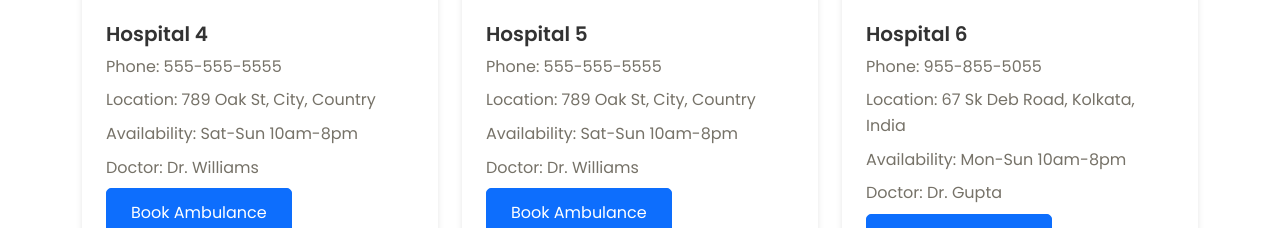
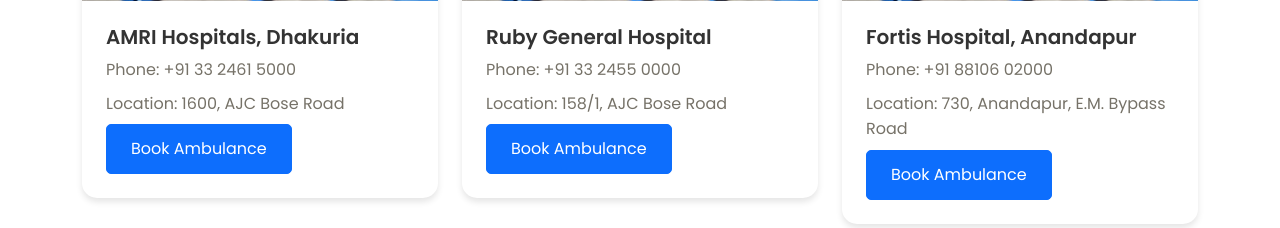
Before and after one commit to Subhasree09/LittleVita, a Django app: page /hospital/ in a window 1280 px wide. Shown: the part 1453-1681 px from the top of the page. Run offline with Django 4.2, Linux system fonts and the light colour scheme; data comes from the database, SQL or seed files in the repository; both versions use the stored data as it was after the commit; some libraries are stand-ins or nearby versions.

Commit message:
hospital backend and blog page images

```diff
--- a/Base/models.py
+++ b/Base/models.py
@@ -139,6 +139,7 @@ class Hospital(models.Model):
     state = models.CharField(max_length=100)
     country = models.CharField(max_length=100)
     phone_number = models.CharField(max_length=20)
+    image = models.ImageField(upload_to='hospital_images/', default='default_hospital.jpeg')
     # Add other fields as needed
 
     def __str__(self):
--- a/Base/static/Base/css/hospital.css
+++ b/Base/static/Base/css/hospital.css
@@ -214,3 +214,28 @@ background-color: var(--primary-color-dark);
 .submit-btn:hover {
   background-color: #e50036;
 }
+
+
+.search-bar{
+  width: 100%;
+  height: 100%;
+  padding: 20px;
+  display: flex;
+  flex-direction: row;
+  justify-content: end;
+  align-items: center;
+  gap: 10px;
+}
+
+.user-input{
+  /* width: 100%; */
+  height: 100%;
+  padding: 10px;
+  border: none;
+  border-radius: 4px;
+  box-shadow: 0 5px 15px rgba(17, 16, 16, 0.533);
+}
+
+.search-btn{
+  box-shadow: 0 5px 15px rgba(17, 16, 16, 0.533);
+}
--- a/Base/templates/Base/hospital.html
+++ b/Base/templates/Base/hospital.html
@@ -6,7 +6,7 @@
 {% endblock title %}
 
 {% block css %}
-<link href="https://cdn.jsdelivr.net/npm/remixicon@3.4.0/fonts/remixicon.css" rel="stylesheet" />
+{% comment %} <link href="https://cdn.jsdelivr.net/npm/remixicon@3.4.0/fonts/remixicon.css" rel="stylesheet" /> {% endcomment %}
 <link rel="stylesheet" href={% static "Base/css/hospital.css" %}>
 {% endblock css %}
 
@@ -27,134 +27,42 @@
   </header>
 
 
-
   <div class="container">
+    <form method="GET" action="" class='search-bar'>
+      <input type="text" name="q" placeholder="Search diseases..." class="user-input ">
+      <input type="submit" value="Search" class="btn btn-outline-warning search-btn">
+    </form>
     <h2 class="text-center mt-5 mb-4">Hospital Information</h2>
     <div class="row">
-      <!-- Hospital Card 1 -->
+
+      <!-- Hospital Card  -->
+      {% for hospital in hospitals  %}
       <div class="col-md-4">
         <div class="card hospital-card">
-          <img src="Hospital-de-Bellvitge.jpg" class="card-img-top" alt="...">
+          <img src={{hospital.image.url}} class="card-img-top" alt="...">
           <div class="card-body">
-            <h5 class="card-title">Hospital 1</h5>
-            <p class="card-text">Phone: 123-456-7890</p>
-            <p class="card-text">Location: 128 Vivekanada Road,  Kolkata, India</p>
-            <p class="card-text">Availability: Mon-Sat 9am-5pm</p>
-            <p class="card-text">Doctor: Dr. Roy</p>
+            <h5 class="card-title">{{hospital.hospital_name}}</h5>
+            <p class="card-text">Phone: {{hospital.phone_number}}</p>
+            <p class="card-text">Location: {{hospital.address}}</p>
             <a href="#" class="btn btn-primary btn-book-ambulance">Book Ambulance</a>
           </div>
         </div>
       </div>
+      {% endfor %}
 
-      <!-- Hospital Card 2 -->
+      {% for hospital in gemini_hospitals  %}
       <div class="col-md-4">
         <div class="card hospital-card">
-          <img src="Hoshiarpur_home.png" class="card-img-top" alt="...">
+          <img src={% static "Base/media/default_hospital.jpeg" %} class="card-img-top" alt="...">
           <div class="card-body">
-            <h5 class="card-title">Hospital 2</h5>
-            <p class="card-text">Phone: 987-654-3210</p>
-            <p class="card-text">Location: 456 Elm Bose St, Kolkata, India</p>
-            <p class="card-text">Availability: Mon-Fri 9am-5pm</p>
-            <p class="card-text">Doctor: Dr. Sen</p>
+            <h5 class="card-title">{{hospital.hospital_name}}</h5>
+            <p class="card-text">Phone: {{hospital.phone_number}}</p>
+            <p class="card-text">Location: {{hospital.address}}</p>
             <a href="#" class="btn btn-primary btn-book-ambulance">Book Ambulance</a>
           </div>
         </div>
       </div>
-
-      <!-- Hospital Card 3 -->
-      <div class="col-md-4">
-        <div class="card hospital-card">
-          <img src="Hospital-de-Bellvitge.jpg" class="card-img-top" alt="...">
-          <div class="card-body">
-            <h5 class="card-title">Hospital 3</h5>
-            <p class="card-text">Phone: 855-555-7855</p>
-            <p class="card-text">Location: 782 Bangur Avenue, City, Country</p>
-            <p class="card-text">Availability: Mon-Sun 10am-8pm</p>
-            <p class="card-text">Doctor: Dr. Samanta</p>
-            <a href="#" class="btn btn-primary btn-book-ambulance">Book Ambulance</a>
-          </div>
-        </div>
-      </div>
-      <div class="col-md-4">
-        <div class="card hospital-card">
-          <img src="Hospital-de-Bellvitge.jpg" class="card-img-top" alt="...">
-          <div class="card-body">
-            <h5 class="card-title">Hospital 4</h5>
-            <p class="card-text">Phone: 555-555-5555</p>
-            <p class="card-text">Location: 789 Oak St, City, Country</p>
-            <p class="card-text">Availability: Sat-Sun 10am-8pm</p>
-            <p class="card-text">Doctor: Dr. Williams</p>
-            <a href="#" class="btn btn-primary btn-book-ambulance">Book Ambulance</a>
-          </div>
-        </div>
-      </div>
-      <div class="col-md-4">
-        <div class="card hospital-card">
-          <img src="Hoshiarpur_home.png" class="card-img-top" alt="...">
-          <div class="card-body">
-            <h5 class="card-title">Hospital 5</h5>
-            <p class="card-text">Phone: 555-555-5555</p>
-            <p class="card-text">Location: 789 Oak St, City, Country</p>
-            <p class="card-text">Availability: Sat-Sun 10am-8pm</p>
-            <p class="card-text">Doctor: Dr. Williams</p>
-            <a href="#" class="btn btn-primary btn-book-ambulance">Book Ambulance</a>
-          </div>
-        </div>
-      </div>
-      <div class="col-md-4">
-        <div class="card hospital-card">
-          <img src="Hospital-de-Bellvitge.jpg" class="card-img-top" alt="...">
-          <div class="card-body">
-            <h5 class="card-title">Hospital 6</h5>
-            <p class="card-text">Phone: 955-855-5055</p>
-            <p class="card-text">Location: 67 Sk Deb Road,  Kolkata, India</p>
-            <p class="card-text">Availability: Mon-Sun 10am-8pm</p>
-            <p class="card-text">Doctor: Dr. Gupta</p>
-            <a href="#" class="btn btn-primary btn-book-ambulance">Book Ambulance</a>
-          </div>
-        </div>
-      </div>
-      <div class="col-md-4">
-        <div class="card hospital-card">
-          <img src="Hoshiarpur_home.png" class="card-img-top" alt="...">
-          <div class="card-body">
-            <h5 class="card-title">Hospital 7</h5>
-            <p class="card-text">Phone: 555-555-5555</p>
-            <p class="card-text">Location: 123 Armherst Street,  Kolkata, India</p>
-            <p class="card-text">Availability: Mon-Sun 10am-8pm</p>
-            <p class="card-text">Doctor: Dr. Debnath</p>
-            <a href="#" class="btn btn-primary btn-book-ambulance">Book Ambulance</a>
-          </div>
-        </div>
-      </div>
-      <div class="col-md-4">
-        <div class="card hospital-card">
-          <img src="Hospital-de-Bellvitge.jpg" class="card-img-top" alt="...">
-          <div class="card-body">
-            <h5 class="card-title">Hospital 8</h5>
-            <p class="card-text">Phone: 555-555-5555</p>
-            <p class="card-text">Location: 789 Oak St, City, Country</p>
-            <p class="card-text">Availability: Sat-Sun 10am-8pm</p>
-            <p class="card-text">Doctor: Dr. Williams</p>
-            <a href="#" class="btn btn-primary btn-book-ambulance">Book Ambulance</a>
-          </div>
-        </div>
-      </div>
-      <div class="col-md-4">
-        <div class="card hospital-card">
-          <img src="Hoshiarpur_home.png" class="card-img-top" alt="...">
-          <div class="card-body">
-            <h5 class="card-title">Hospital 9</h5>
-            <p class="card-text">Phone: 555-555-5555</p>
-            <p class="card-text">Location: 789 BB Sarani Road,Kolkata, India</p>
-            <p class="card-text">Availability: Mon-Sun 10am-8pm</p>
-            <p class="card-text">Doctor: Dr. Das</p>
-            <a href="#" class="btn btn-primary btn-book-ambulance">Book Ambulance</a>
-          </div>
-        </div>
-      </div>
-
-
+      {% endfor %}
 
     </div>
   </div>
--- a/Base/views.py
+++ b/Base/views.py
@@ -8,9 +8,16 @@ from django.contrib.auth.decorators import login_required
 import openai
 import google.generativeai as genai
 from django.http import JsonResponse
-from .models import Parent, Child, Disease, Doctor, Nutrition, Vaccine, VaccineStatus, Review
+from .models import Parent, Child, Disease, Doctor, Nutrition, Vaccine, VaccineStatus, Review, Hospital
 from decouple import config
 from datetime import date, datetime
+import json
+
+# Set the Gemini API key
+GOOGLE_API_KEY=config('GOOGLE_API_KEY')
+genai.configure(api_key=GOOGLE_API_KEY)
+model = genai.GenerativeModel('gemini-pro')
+
 
 # Create your views here.
 def loginUser(request):
@@ -139,9 +146,6 @@ def home(request):
     context['answer'] = answer
     if request.method == "POST":
         ask = request.POST.get('question')
-        GOOGLE_API_KEY=config('GOOGLE_API_KEY')
-        genai.configure(api_key=GOOGLE_API_KEY)
-        model = genai.GenerativeModel('gemini-pro')
         response = model.generate_content(f"""
                 I am an AI developed for a website named LittleVita, a platform dedicated to managing children's vaccination schedules and providing information about newborn baby health.
                 I can provide information about adding children, managing their vaccination schedules, tracking their vaccination status, and searching for information about nutrition, diseases, doctors, and vaccines specifically for newborn babies.
@@ -270,4 +274,40 @@ def vaccine_schedule(request):
 def hospital(request):
     context={}
     context['activeHospital']='activate'
+    if request.method == 'GET':
+        if 'q' in request.GET:
+            q = request.GET['q']
+
+            # access hospital from database and filter it with the query
+            hospital = Hospital.objects.filter(hospital_name__icontains=q)
+            city = Hospital.objects.filter(city__icontains=q)
+            hospitals = hospital.union(city)
+
+            # access hospital from gemini api
+            response = model.generate_content(f"""
+                generate hospitals information for {q} in a json format.
+                The information must contain hospital_name, address, phone_number".
+                Do not write  any other information such as json or python and so on.
+                only write the information in json string  format so that i can easily convert json to python dict.
+                """)
+            print(response.text)
+            # print(type(response.text))
+
+            gemini_hospitals = json.loads(response.text)
+            first_key = list(gemini_hospitals.keys())[0]
+            gemini_hospitals = gemini_hospitals[first_key]
+
+            print(gemini_hospitals)
+            # print(type(gemini_hospitals))
+
+            if hospitals.count() == 0 and len(gemini_hospitals) == 0:
+                messages.error(request, 'No results found')
+            else:
+                context['hospitals'] = hospitals
+                context['gemini_hospitals'] = gemini_hospitals
+                return render(request, 'Base/hospital.html', context)
+
+
+    hospital = Hospital.objects.all()
+    context['hospitals'] = hospital
     return render(request, 'Base/hospital.html', context)
```
Also changed, not shown: Base/static/Base/css/blog.css (+3 -7 lines), Base/templates/Base/blog.html (+7 -7 lines), Base/migrations/0024_hospital_image.py (added), Base/static/Base/media/blog1.jpg (added), Base/static/Base/media/blog2.jpg (added), Base/static/Base/media/default_hospital.jpeg (added), db.sqlite3, media/default_hospital.jpeg (added).
